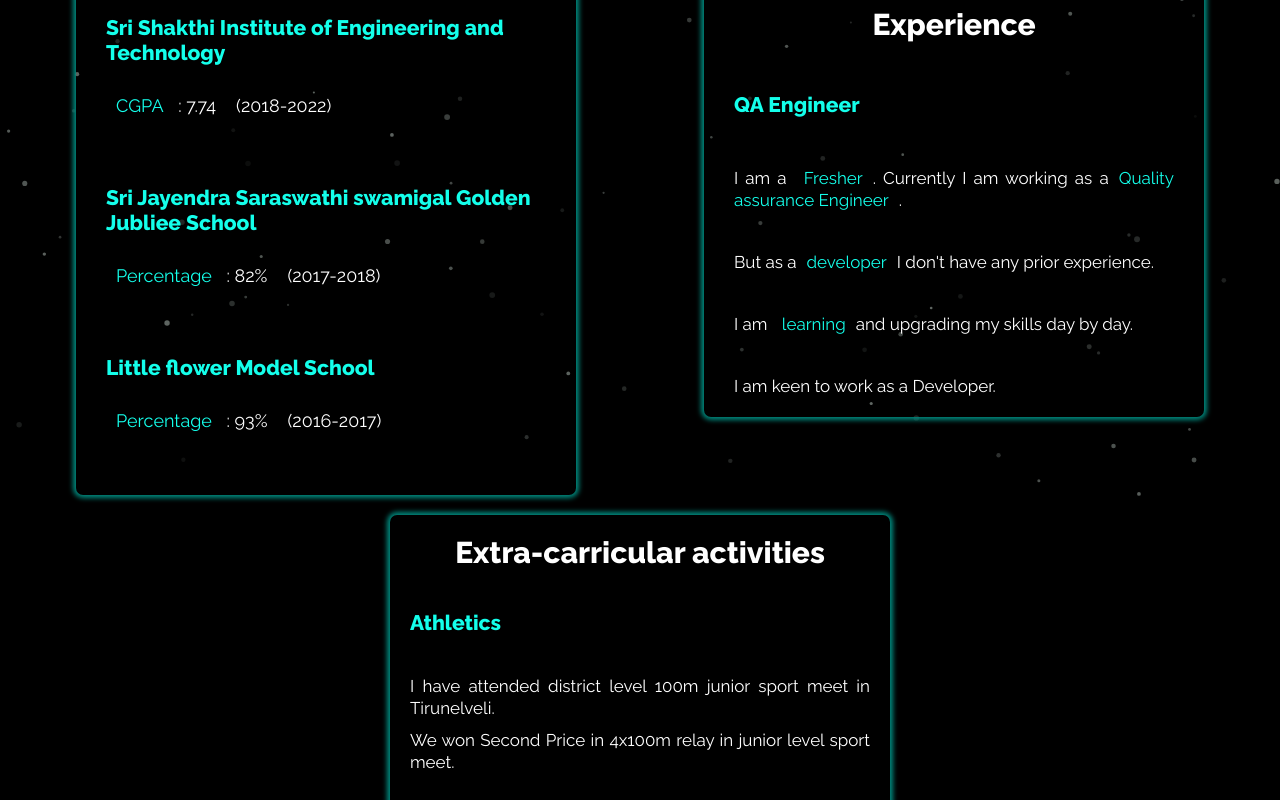
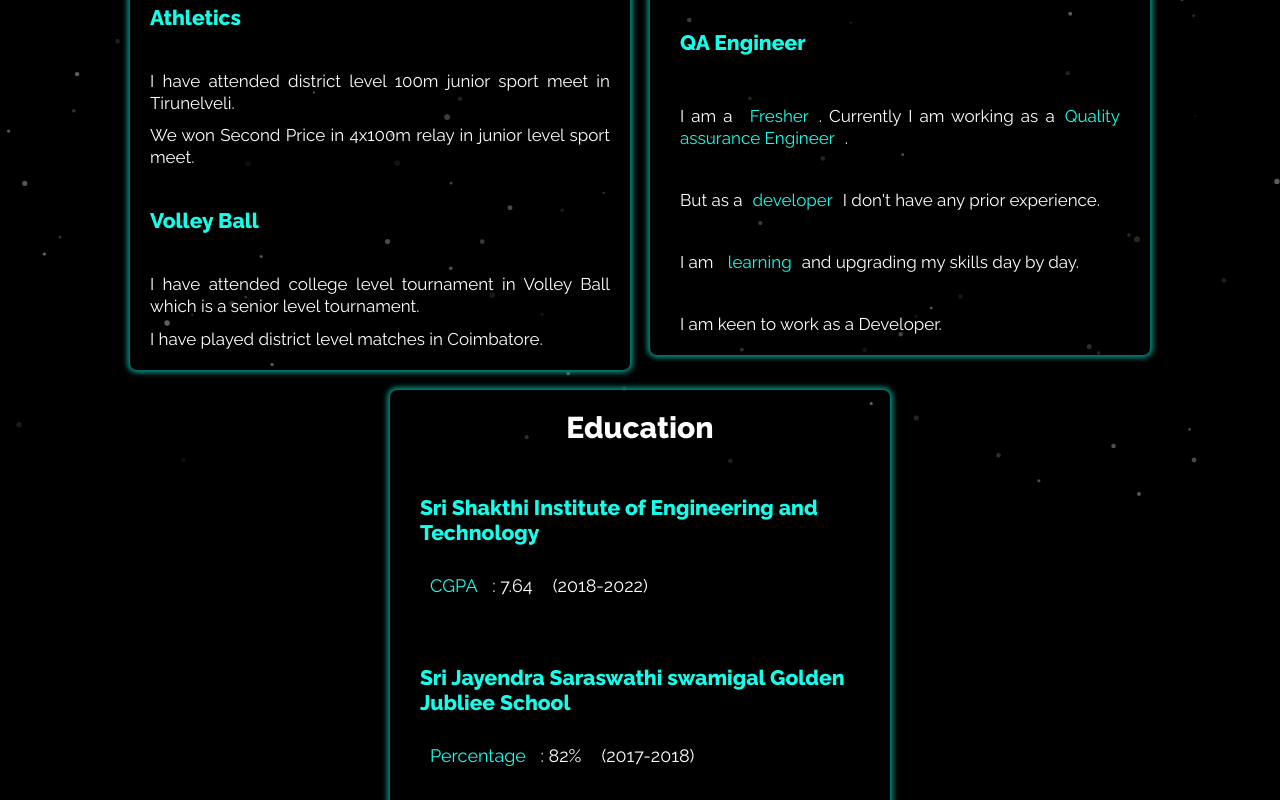
Before and after one commit to dinesh6383/DINESH_PORTFOLIO, a React (Create React App) app: page /resume in a window 1280 px wide. Shown: the part 300-1100 px from the top of the page. Built offline with nearby package versions, Linux system fonts and the light colour scheme.

Commit message:
Added skills

```diff
--- a/src/components/About/About1.js
+++ b/src/components/About/About1.js
@@ -29,20 +29,6 @@ function About1() {
               I am looking forward to get job as a <span>Web Developer</span> to
               gain more knowledge in this stream
             </p>
-            <p>
-              These are the activitites apart from studies that I love to do!
-            </p>
-            <ul>
-              <li>
-                Playing <span>Volleyball</span>
-              </li>
-              <li>
-                Watching <span>movies</span>
-              </li>
-              <li>
-                Watching <span>Youtube contents</span>
-              </li>
-            </ul>
           </div>
         </Slide>
         <Slide right>
--- a/src/components/About/About3.js
+++ b/src/components/About/About3.js
@@ -1,6 +1,13 @@
 import React, { useState } from "react";
-import { DiJavascript1, DiReact, DiHtml5, DiBootstrap } from "react-icons/di";
+import {
+  DiJavascript1,
+  DiReact,
+  DiHtml5,
+  DiNodejsSmall,
+  DiMongodb,
+} from "react-icons/di";
 import { FaCss3Alt } from "react-icons/fa";
+import { SiTailwindcss } from "react-icons/si";
 import Tada from "react-reveal/Tada";
 import Bounce from "react-reveal/Bounce";
 import RubberBand from "react-reveal/RubberBand";
@@ -11,7 +18,9 @@ function About3() {
     { name: <FaCss3Alt />, time: 300 },
     { name: <DiJavascript1 />, time: 600 },
     { name: <DiReact />, time: 900 },
-    { name: <DiBootstrap />, time: 1200 },
+    { name: <SiTailwindcss />, time: 1200 },
+    { name: <DiNodejsSmall />, time: 1500 },
+    { name: <DiMongodb />, time: 1600 },
   ];
 
   const [wobble, setWobble] = useState(-1);
@@ -26,7 +35,7 @@ function About3() {
       <div className="lang-img">
         {languages.map((lang, index) => {
           return (
-            <Tada key={index} when={wobble == index ? true : false}>
+            <Tada key={index} when={wobble === index ? true : false}>
               <Bounce left delay={lang.time}>
                 <div
                   id={index}
--- a/src/components/Home/Home2.js
+++ b/src/components/Home/Home2.js
@@ -24,7 +24,7 @@ function Home2() {
                 }}
                 onInit={(typewriter) => {
                   typewriter
-                    .typeString("Frontend Developer")
+                    .typeString("MERN Developer")
                     .pauseFor(2000)
                     .deleteAll()
                     .typeString("Welcome's You")
@@ -37,7 +37,7 @@ function Home2() {
           </div>
         </Slide>
         <div className="intro-img">
-          <img src="images/home-main.svg" alt="home-image"></img>
+          <img src="images/home-main.svg" alt="home"></img>
         </div>
       </div>
     </div>
--- a/src/components/Home/Home3.js
+++ b/src/components/Home/Home3.js
@@ -19,7 +19,7 @@ function Home3() {
             <p>
               <img src="images/point.png" alt="point-img"></img>I'm a person who
               is eager to
-              <span>learn new things</span>
+              <span> learn new things</span>
             </p>
             <p>
               <img src="images/point.png" alt="point1-img"></img>I am fluent in{" "}
@@ -37,12 +37,7 @@ function Home3() {
             </p>
             <p>
               <img src="images/point.png" alt="point4-img"></img>
-              In my leisure time I try to solve <span>DSA problems </span>in
-              Geeks for Geeks
-            </p>
-            <p>
-              <img src="images/point.png" alt="point5-img"></img>
-              <span>FUN FACT</span> : I am a huge fan of Procastination😝{" "}
+              In my leisure time I try to solve <span>DSA problems </span>
             </p>
           </div>
         </Slide>
--- a/src/components/Resume/Resume1.js
+++ b/src/components/Resume/Resume1.js
@@ -3,54 +3,47 @@ import FileDownloadOutlinedIcon from "@mui/icons-material/FileDownloadOutlined";
 import Flip from "react-reveal/Flip";
 
 function Resume1() {
+  const handleResume = () => {
+    window.open(
+      "https://drive.google.com/file/d/1toi0ZXh70LDglh4bt9oQoDka4-WbYR1h/view?usp=sharing"
+    );
+  };
   return (
     <div id="resume-one">
       <div className="resume-holder">
         <div className="button-one">
-          <button>
+          <button onClick={handleResume}>
             <FileDownloadOutlinedIcon /> Resume
           </button>
         </div>
         <div className="resume">
           <Flip left>
-            <div className="education">
-              <div className="education-title">
-                <h2>Education</h2>
+            <div className="extra-activities">
+              <div className="extra-title">
+                <h2>Extra-carricular activities</h2>
               </div>
-              <div className="college">
-                <div className="college-name">
-                  <h3>Sri Shakthi Institute of Engineering and Technology</h3>
+              <div className="athlete">
+                <h3>Athletics</h3>
               </div>
-                <div className="clg-mark">
+              <div className="running">
                 <p>
-                    <span>CGPA</span> : 7.74
+                  I have attended district level 100m junior sport meet in
+                  Tirunelveli.
                 </p>
-                  <p>(2018-2022)</p>
+                <p>
+                  We won Second Price in 4x100m relay in junior level sport
+                  meet.
+                </p>
               </div>
+              <div className="athlete">
+                <h3>Volley Ball</h3>
               </div>
-              <div className="higher-secondary">
-                <div className="hr-name">
-                  <h3>
-                    Sri Jayendra Saraswathi swamigal Golden Jubliee School
-                  </h3>
-                </div>
-                <div className="clg-mark">
+              <div className="running">
                 <p>
-                    <span>Percentage</span> : 82%
+                  I have attended college level tournament in Volley Ball which
+                  is a senior level tournament.
                 </p>
-                  <p>(2017-2018)</p>
-                </div>
-              </div>
-              <div className="lower-secondary">
-                <div className="low-name">
-                  <h3>Little flower Model School</h3>
-                </div>
-                <div className="clg-mark">
-                  <p>
-                    <span>Percentage</span> : 93%
-                  </p>
-                  <p>(2016-2017)</p>
-                </div>
+                <p>I have played district level matches in Coimbatore.</p>
               </div>
             </div>
           </Flip>
@@ -82,38 +75,50 @@ function Resume1() {
             </div>
           </Flip>
           <Flip left>
-            <div className="extra-activities">
-              <div className="extra-title">
-                <h2>Extra-carricular activities</h2>
+            <div className="education">
+              <div className="education-title">
+                <h2>Education</h2>
               </div>
-              <div className="athlete">
-                <h3>Athletics</h3>
+              <div className="college">
+                <div className="college-name">
+                  <h3>Sri Shakthi Institute of Engineering and Technology</h3>
                 </div>
-              <div className="running">
+                <div className="clg-mark">
                   <p>
-                  I have attended district level 100m junior sport meet in
-                  Tirunelveli.
+                    <span>CGPA</span> : 7.64
                   </p>
+                  <p>(2018-2022)</p>
+                </div>
+              </div>
+              <div className="higher-secondary">
+                <div className="hr-name">
+                  <h3>
+                    Sri Jayendra Saraswathi swamigal Golden Jubliee School
+                  </h3>
+                </div>
+                <div className="clg-mark">
                   <p>
-                  We won Second Price in 4x100m relay in junior level sport
-                  meet.
+                    <span>Percentage</span> : 82%
                   </p>
+                  <p>(2017-2018)</p>
                 </div>
-              <div className="athlete">
-                <h3>Volley Ball</h3>
               </div>
-              <div className="running">
+              <div className="lower-secondary">
+                <div className="low-name">
+                  <h3>Little flower Model School</h3>
+                </div>
+                <div className="clg-mark">
                   <p>
-                  I have attended college level tournament in Volley Ball which
-                  is a senior level tournament.
+                    <span>Percentage</span> : 93%
                   </p>
-                <p>I have played district level matches in Coimbatore.</p>
+                  <p>(2016-2017)</p>
+                </div>
               </div>
             </div>
           </Flip>
         </div>
         <div className="button-two">
-          <button>
+          <button onClick={handleResume}>
             <FileDownloadOutlinedIcon /> Resume
           </button>
         </div>
--- a/src/styles.css
+++ b/src/styles.css
@@ -462,8 +462,9 @@
   width: 60%;
   height: 100%;
   display: flex;
+  flex-wrap: wrap;
   align-items: center;
-  justify-content: space-evenly;
+  justify-content: center;
   flex-wrap: wrap;
   margin-bottom: 20px;
 }
@@ -476,6 +477,8 @@
   width: 150px;
   height: 150px;
   border: 2px solid #14ffeb;
+  margin-left: 20px;
+  margin-bottom: 20px;
   border-radius: 4px;
 }
 
@@ -829,7 +832,7 @@
   width: 98vw;
   height: 100%;
   display: flex;
-  justify-content: space-around;
+  justify-content: center;
   align-items: center;
   flex-wrap: wrap;
 }
```
Lines whose indentation alone changed are shown as unchanged.
